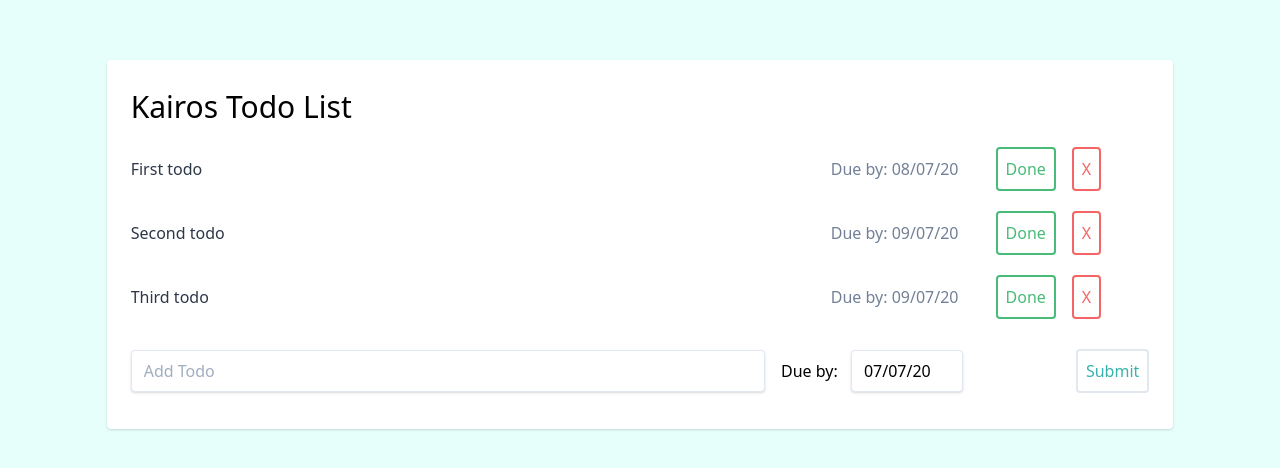
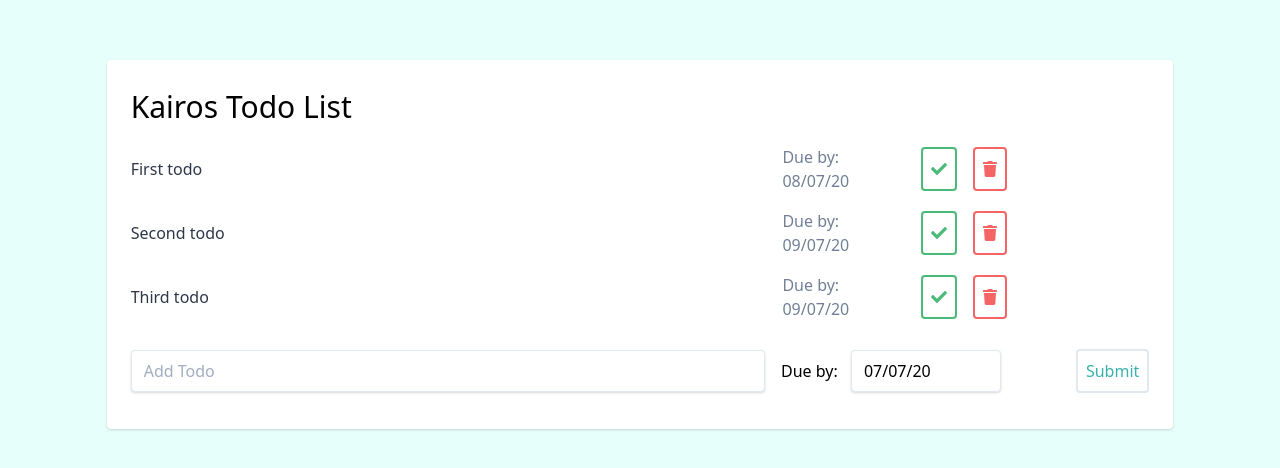
Before and after one commit to Ziggyss/kairos-to-do, a React (Create React App) app: page / in a window 1280 px wide. Shown: the part 156-624 px from the top of the page. Built offline with nearby package versions, Linux system fonts and the light colour scheme.

Commit message:
font awesome icons added instead of text

```diff
--- a/package.json
+++ b/package.json
@@ -3,6 +3,9 @@
   "version": "0.1.0",
   "private": true,
   "dependencies": {
+    "@fortawesome/fontawesome-svg-core": "^1.2.29",
+    "@fortawesome/free-solid-svg-icons": "^5.13.1",
+    "@fortawesome/react-fontawesome": "^0.1.11",
     "@testing-library/jest-dom": "^4.2.4",
     "@testing-library/react": "^9.3.2",
     "@testing-library/user-event": "^7.1.2",
--- a/src/App.js
+++ b/src/App.js
@@ -34,7 +34,6 @@ function App() {
   };
 
   const completeTodo = (index) => {
-    debugger;
     const newTodos = [...todos];
     newTodos[index].isComplete = !newTodos[index].isComplete;
     const array1 = [];
@@ -60,7 +59,6 @@ function App() {
   };
 
   const updateTodo = (e, index) => {
-    debugger;
     const newTodos = [...todos];
     newTodos[index].text = e.target.value;
     setTodos(newTodos);
--- a/src/Todo.js
+++ b/src/Todo.js
@@ -1,10 +1,13 @@
 import React from "react";
+import { FontAwesomeIcon } from "@fortawesome/react-fontawesome";
+import { faCheck, faTimes, faTrash } from "@fortawesome/free-solid-svg-icons";
 
 const Todo = ({ todo, index, completeTodo, deleteTodo, updateTodo }) => {
   return (
     <div>
-      <div className="todo flex items-center justify-between mb-4">
-        <input className="w-8/12 py-3 border-bottom"
+      <div className="todo flex items-center justify-evenly mb-4">
+        <input
+          className="w-8/12 py-3 border-bottom"
           style={{
             textDecoration: todo.isComplete ? "line-through" : "",
             color: todo.isComplete ? "#38B2AC" : "#2d3748",
@@ -15,7 +18,7 @@ const Todo = ({ todo, index, completeTodo, deleteTodo, updateTodo }) => {
           onChange={(e) => updateTodo(e, index)}
         />
         <p className="text-gray-600">Due by: {todo.date}</p>
-        <div className="w-2/12">
+        <div className="w-3/12">
           <button
             className={
               todo.isComplete
@@ -24,14 +27,18 @@ const Todo = ({ todo, index, completeTodo, deleteTodo, updateTodo }) => {
             }
             onClick={() => completeTodo(index)}
           >
-            {todo.isComplete ? "Not Done" : "Done"}
+            {todo.isComplete ? (
+              <FontAwesomeIcon icon={faTimes} />
+            ) : (
+              <FontAwesomeIcon icon={faCheck} />
+            )}
           </button>
 
           <button
             className="flex-no-shrink p-2 ml-2 border-2 rounded text-red-500 border-red-500 hover:text-white hover:bg-red-500"
             onClick={() => deleteTodo(index)}
           >
-            X
+            <FontAwesomeIcon icon={faTrash} />
           </button>
         </div>
       </div>
--- a/src/TodoInput.js
+++ b/src/TodoInput.js
@@ -24,7 +24,7 @@ const TodoInput = ({ addTodo }) => {
   };
 
   return (
-    <form className="flex align-center justify-evenly py-3 items-center">
+    <form className="flex align-center justify-between py-3 items-center">
       <input
         type="text"
         className="input shadow appearance-none border rounded w-9/12 py-2 px-3 mr-4 text-grey-darker"
@@ -34,7 +34,7 @@ const TodoInput = ({ addTodo }) => {
       />
       <p className="w-1/12 align-center">Due by: </p>
       <DatePicker
-        className="shadow appearance-none border rounded w-6/12 py-2 px-3 mr-4 text-grey-darker"
+        className="shadow appearance-none border rounded w-8/12 py-2 px-3 mr-4 text-grey-darker"
         selected={date}
         onChange={onDateChange}
         value={date}
```
Also changed, not shown: 1 other file (tests, documents, lock files or other folders).
